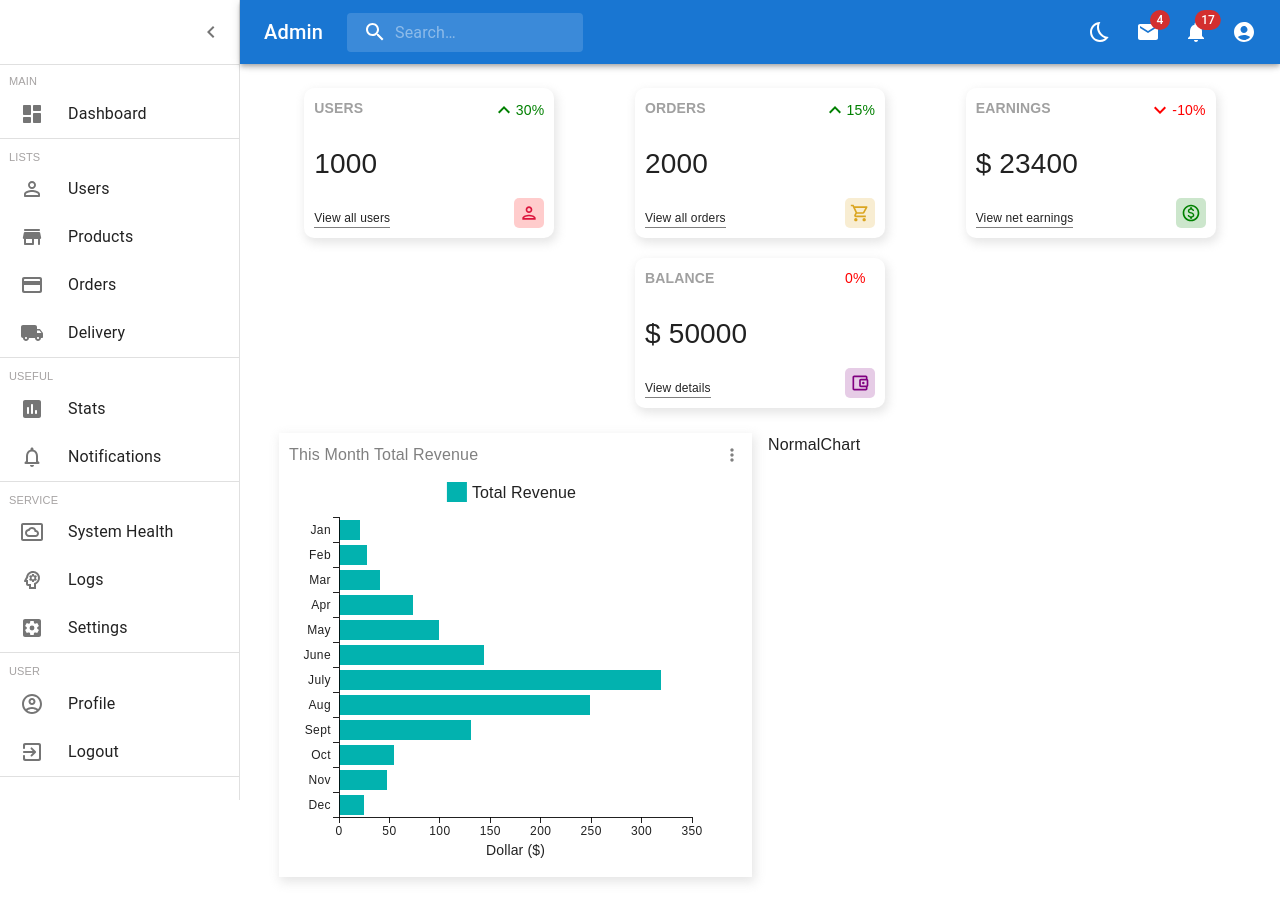
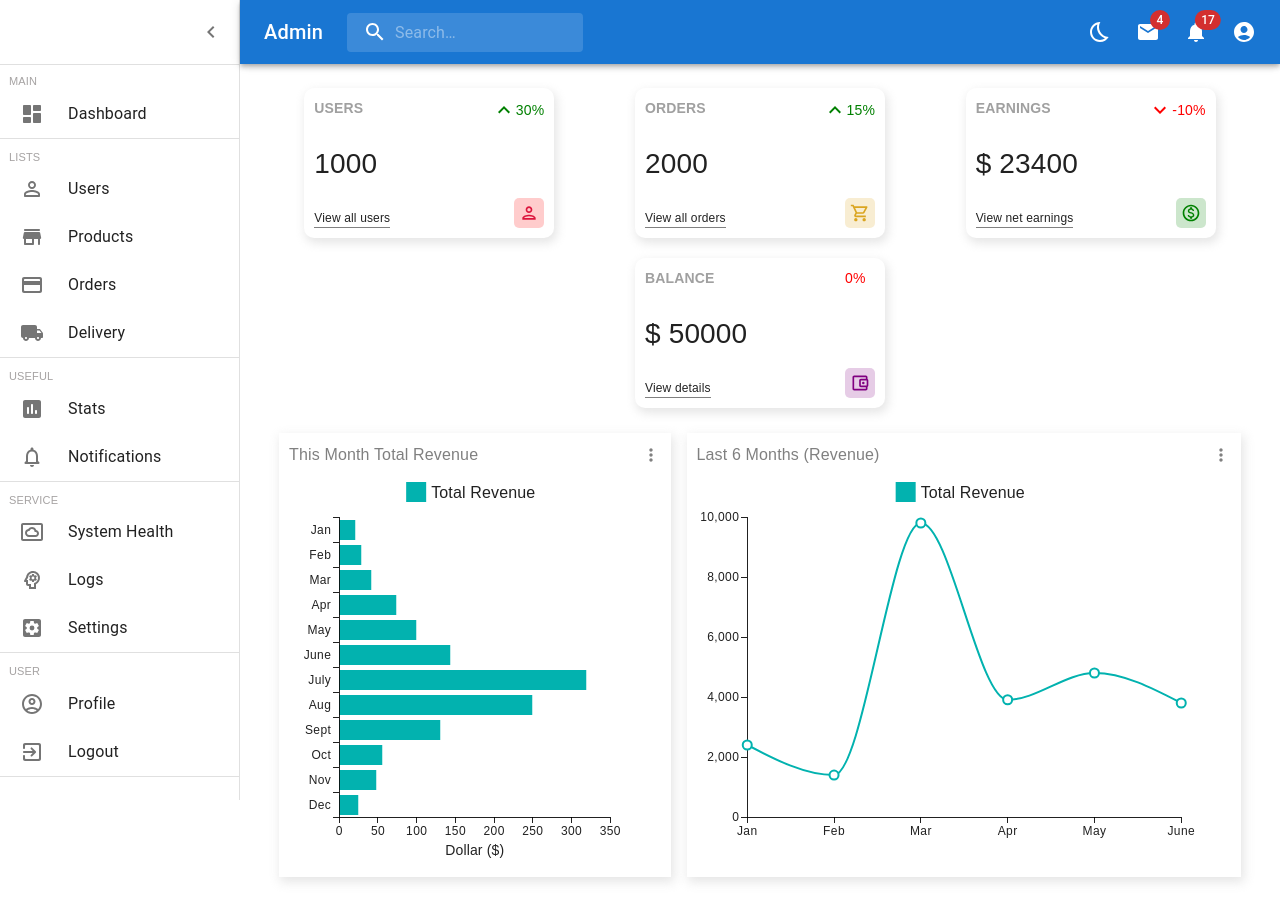
Before and after one commit to aungkhant611658/custom_react_admin_dashboard, a React (Create React App) app: page / in a window 1280 px wide. Built offline with nearby package versions, Linux system fonts and the light colour scheme.

Commit message:
setup charts

```diff
--- a/src/components/charts/NormalChart/NormalChart.jsx
+++ b/src/components/charts/NormalChart/NormalChart.jsx
@@ -1,10 +1,43 @@
 import React from "react";
 import Box from "@mui/material/Box";
+import { LineChart } from "@mui/x-charts/LineChart";
+import { MoreVert } from "@mui/icons-material";
 
 import "./NormalChart.scss";
 
 const NormalChart = () => {
-  return <Box className="normalChart">NormalChart</Box>;
+  const pData = [2400, 1398, 9800, 3908, 4800, 3800];
+  const xLabels = ["Jan", "Feb", "Mar", "Apr", "May", "June"];
+  const valueFormatter = (value) => `$${value}`;
+
+  return (
+    <Box className="normalChart">
+      <Box
+        className="top"
+        sx={{
+          display: "flex",
+          flexDirection: "row",
+          flexWrap: "nowrap",
+          alignItems: "center",
+          justifyContent: "space-between",
+        }}
+      >
+        <h1 className="title">Last 6 Months (Revenue)</h1>
+        <MoreVert fontSize="small" />
+      </Box>
+
+      <Box className="bottom" sx={{ width: "100%" }}>
+        <div className="chartWrapper">
+          <LineChart
+            series={[{ data: pData, label: "Total Revenue", valueFormatter }]}
+            xAxis={[{ scaleType: "point", data: xLabels }]}
+            sx={{ width: "100%" }}
+            height={400}
+          />
+        </div>
+      </Box>
+    </Box>
+  );
 };
 
 export default NormalChart;
--- a/src/components/charts/NormalChart/NormalChart.scss
+++ b/src/components/charts/NormalChart/NormalChart.scss
@@ -1,5 +1,14 @@
 .normalChart {
-  // padding: 10px;
-  // -webkit-box-shadow: 2px 4px 10px 1px rgba(0, 0, 0, 0.47);
-  // box-shadow: 2px 4px 10px 1px rgba(201, 201, 201, 0.47);
+  padding: 10px;
+  -webkit-box-shadow: 2px 4px 10px 1px rgba(0, 0, 0, 0.47);
+  box-shadow: 2px 4px 10px 1px rgba(201, 201, 201, 0.47);
+
+  .top {
+    color: grey;
+
+    .title {
+      font-size: 16px;
+      font-weight: 500;
+    }
+  }
 }
--- a/src/pages/home/Home.jsx
+++ b/src/pages/home/Home.jsx
@@ -35,10 +35,10 @@ export default function Home() {
 
       <Box className="charts">
         <Grid container spacing={2}>
-          <Grid item xs={12} sm={12} md={10} lg={6}>
+          <Grid item xs={12} sm={12} md={10} lg={5}>
             <RevenueBarChart />
           </Grid>
-          <Grid item xs={12} sm={12} md={10} lg={6}>
+          <Grid item xs={12} sm={12} md={10} lg={7}>
             <NormalChart />
           </Grid>
         </Grid>
```
